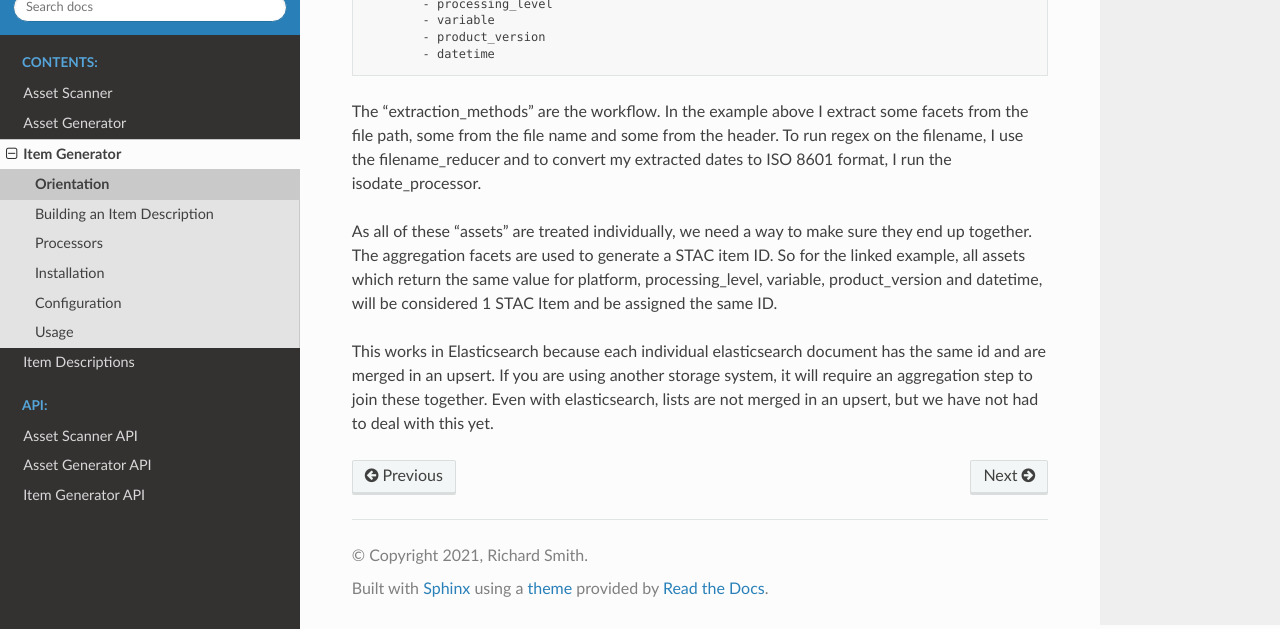
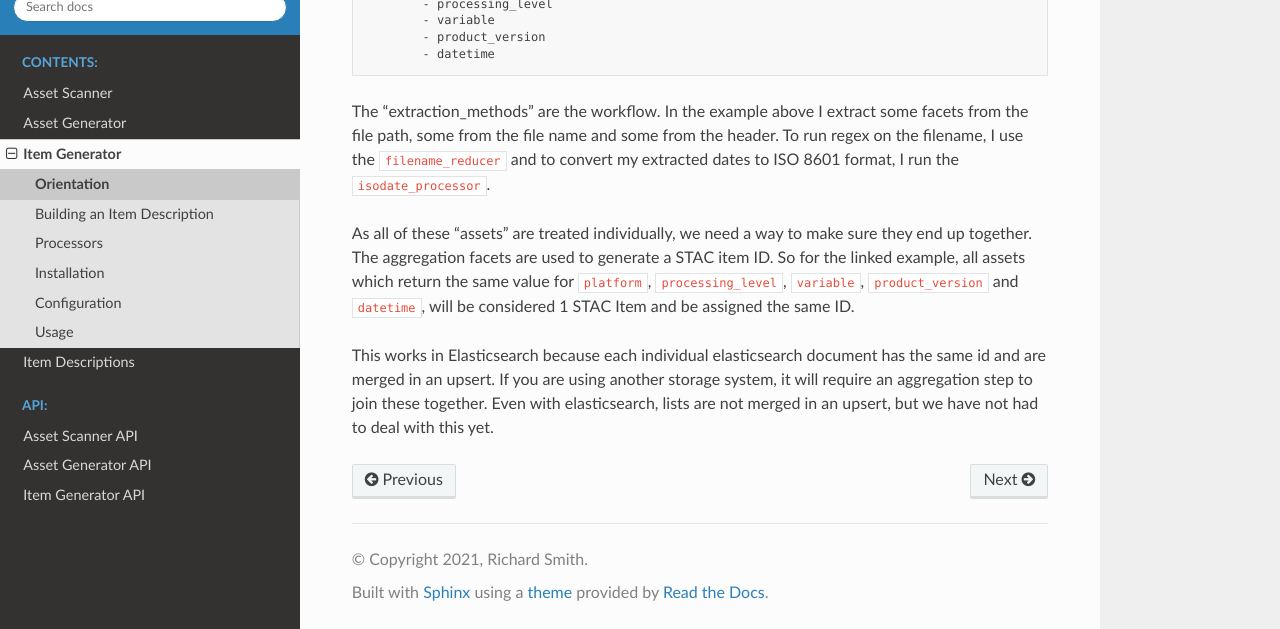
Before and after one commit to cedadev/stac-generator, a Sphinx documentation site: the page built from docs/source/item_generator/user_guide/orientation.rst, in a window 1280 px wide and 900 px high, scrolled down 1178 px, cut to the strip 271-900 px from the top of the window. Built offline with Sphinx 7.4.7 and the Read the Docs theme 2.0.0, drawn with Linux system fonts in a browser that asks for light colours.

Commit message:
improving docs

```diff
--- a/docs/source/item_generator/user_guide/orientation.rst
+++ b/docs/source/item_generator/user_guide/orientation.rst
@@ -76,12 +76,12 @@ be used as an example. An example which includes extracting metadata from the Ne
 
 The “extraction_methods” are the workflow. In the example above I extract some facets from the file path,
 some from the file name and some from the header.
-To run regex on the filename, I use the filename_reducer and to convert my extracted dates to ISO 8601
-format, I run the isodate_processor.
+To run regex on the filename, I use the ``filename_reducer`` and to convert my extracted dates to ISO 8601
+format, I run the ``isodate_processor``.
 
 As all of these “assets” are treated individually, we need a way to make sure they end up together.
 The aggregation facets are used to generate a STAC item ID. So for the linked example, all assets
-which return the same value for platform, processing_level, variable, product_version and datetime,
+which return the same value for ``platform``, ``processing_level``, ``variable``, ``product_version`` and ``datetime``,
 will be considered 1 STAC Item and be assigned the same ID.
 
 This works in Elasticsearch because each individual elasticsearch document has the same id and are
```
